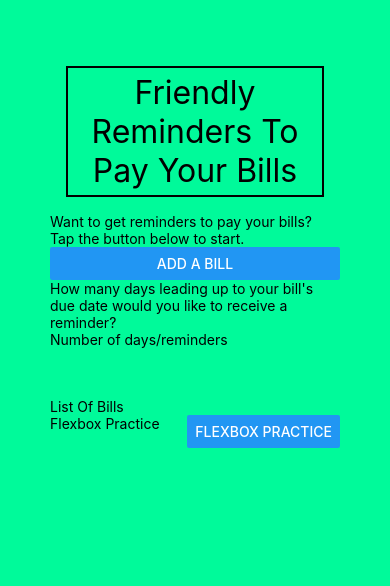
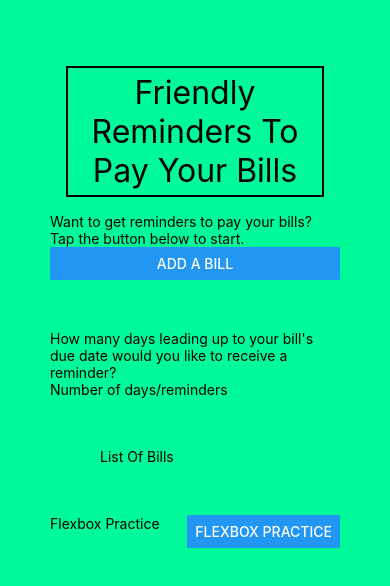
Before and after one commit to KevinCosma/Remember_Your_Bills, a React Native app: screen / in a window 390 px wide. Shown: the top 586 px of the page. Built offline with nearby package versions, Linux system fonts and the light colour scheme.

Commit message:
Added some padding in reminderSetup and also added a style called listOfBills

```diff
--- a/App.js
+++ b/App.js
@@ -10,11 +10,11 @@ export default function App() {
           title="Add a bill"
         />
       </View>
-      <View>
+      <View style={styles.reminderSetup}>
         <Text>How many days leading up to your bill's due date would you like to receive a reminder?</Text>
         <TextInput placeholder="Number of days/reminders"/>
       </View>
-      <View style={styles.reminderSetup}>
+      <View style={styles.listOfBills}>
         <Text>List Of Bills</Text>
       </View>
       <View style={styles.FlexboxPractice}>
@@ -44,6 +44,9 @@ const styles = StyleSheet.create({
   reminderSetup: {
     paddingTop: 50
   },
+  listOfBills: {
+    padding: 50
+  },
   FlexboxPractice: {
     flexDirection: 'row',
     justifyContent: 'space-between'
```
